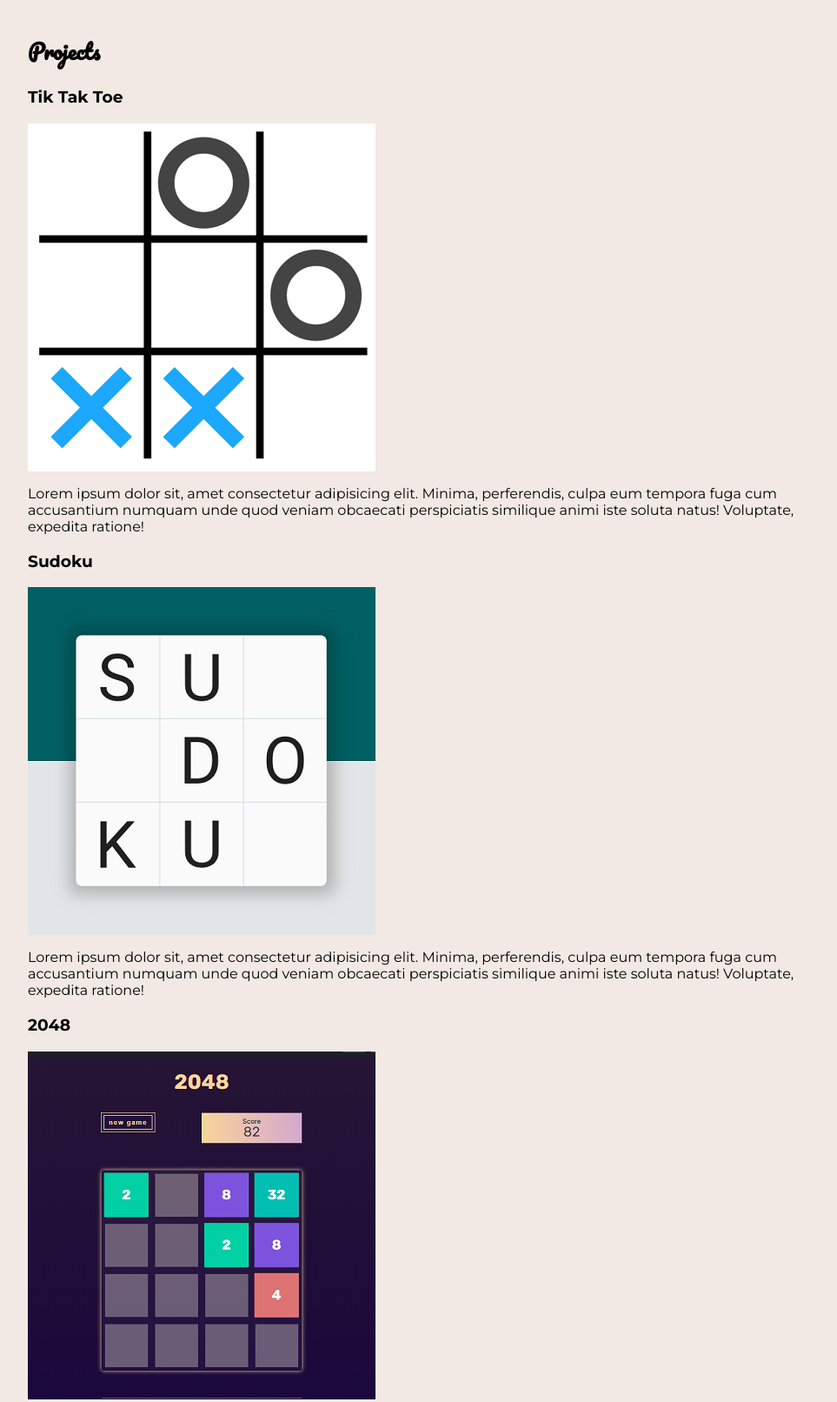
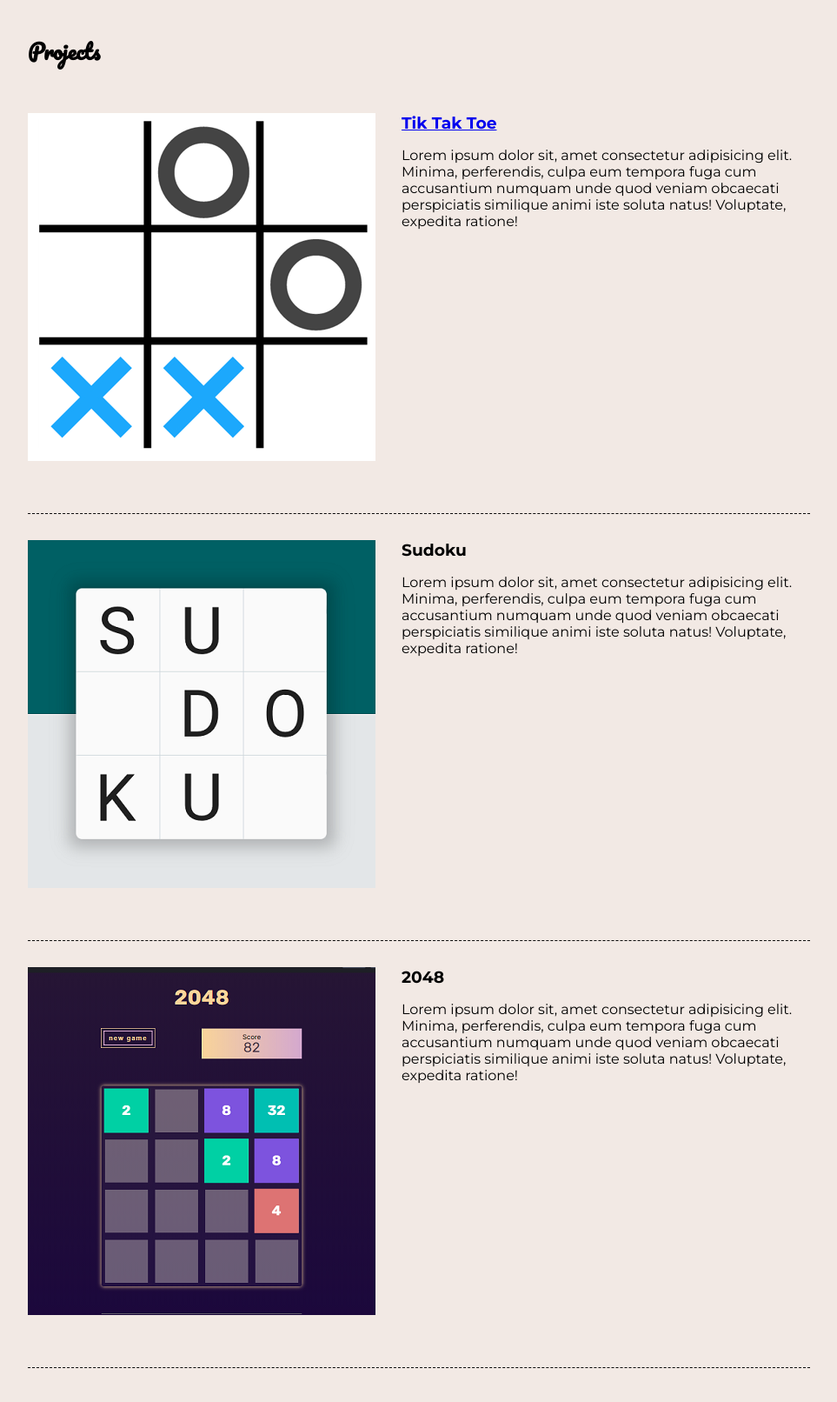
Before and after one commit to MaitreyaSahu/resume, a plain HTML site: page index.html in a window 1280 px wide. Shown: the part 340-1952 px from the top of the page at 87% size, without its empty margins (158-1121 px from the left). Drawn offline with Linux system fonts and the light colour scheme.

Commit message:
added some responsive styles

```diff
--- a/css/style.css
+++ b/css/style.css
@@ -49,6 +49,21 @@ header {
     background-color: #F2E9E4;
 }
 
+.project-item{
+    padding: 30px 0;
+    border-bottom: 1px dashed black;
+}
+
+.project-item h3{
+    margin: 0;
+}
+
+.project-img{
+    margin-right: 30px;
+    margin-bottom: 30px;
+    width: 100%;
+}
+
 /* ******************************************* */
 
 /* experience styles */
@@ -73,12 +88,31 @@ footer {
 
 .contact-list{
     list-style: none;
-    padding: 0;
-    display: flex;
-
+    padding: 10px 0;
+}
+.contact-list li{
+    padding: 10px 0;
 }
 
 .contact-list li a{
     color: white;
-    padding: 15px;
+    padding: 15px 15px 15px 0;
 }
+
+/* Responsive */
+@media screen and (min-width: 750px){
+    header, footer {
+        text-align: center;
+    }
+
+    .project-item{
+        display: flex;
+    }
+
+    .contact-list{
+        list-style: none;
+        padding: 0;
+        display: flex;
+        justify-content: center;
+    }
+}
--- a/index.html
+++ b/index.html
@@ -28,33 +28,43 @@
         <section class="projects">
             <div class="content-wrapper">
                 <h2>Projects</h2>
-                <section class="project">
-                    <h3>Tik Tak Toe</h3>
-                    <a href="https://maitreyasahu.github.io/TicTacToe/" target="_blank"></a>
-                    <img src="images/tic_tac_toe.gif" alt="Tik Tak Toe logo">
-                    <p>Lorem ipsum dolor sit, amet consectetur adipisicing elit. Minima, perferendis, culpa eum tempora
+                <section class="project-item">
+                    <img class="project-img" src="images/tic_tac_toe.gif" alt="Tik Tak Toe logo">
+                    <div>
+                        <h3>
+                            <a href="https://maitreyasahu.github.io/TicTacToe/" target="_blank">Tik Tak Toe</a>
+                        </h3>
+                        <p>Lorem ipsum dolor sit, amet consectetur adipisicing elit. Minima, perferendis, culpa eum
+                            tempora
                             fuga
                             cum accusantium numquam unde quod veniam obcaecati perspiciatis similique animi iste soluta
                             natus!
                             Voluptate, expedita ratione!</p>
+                    </div>
                 </section>
-                <section class="project">
+                <section class="project-item">
+                    <img class="project-img" src="images/sudoku.png" alt="Sudoku logo">
+                    <div>
                         <h3>Sudoku</h3>
-                    <img src="images/sudoku.png" alt="Sudoku logo">
-                    <p>Lorem ipsum dolor sit, amet consectetur adipisicing elit. Minima, perferendis, culpa eum tempora
+                        <p>Lorem ipsum dolor sit, amet consectetur adipisicing elit. Minima, perferendis, culpa eum
+                            tempora
                             fuga
                             cum accusantium numquam unde quod veniam obcaecati perspiciatis similique animi iste soluta
                             natus!
                             Voluptate, expedita ratione!</p>
+                    </div>
                 </section>
-                <section class="project">
+                <section class="project-item">
+                    <img class="project-img" src="images/2048.png" alt="2048 logo">
+                    <div>
                         <h3>2048</h3>
-                    <img src="images/2048.png" alt="2048 logo">
-                    <p>Lorem ipsum dolor sit, amet consectetur adipisicing elit. Minima, perferendis, culpa eum tempora
+                        <p>Lorem ipsum dolor sit, amet consectetur adipisicing elit. Minima, perferendis, culpa eum
+                            tempora
                             fuga
                             cum accusantium numquam unde quod veniam obcaecati perspiciatis similique animi iste soluta
                             natus!
                             Voluptate, expedita ratione!</p>
+                    </div>
                 </section>
             </div>
 
```
Lines whose indentation alone changed are shown as unchanged.
